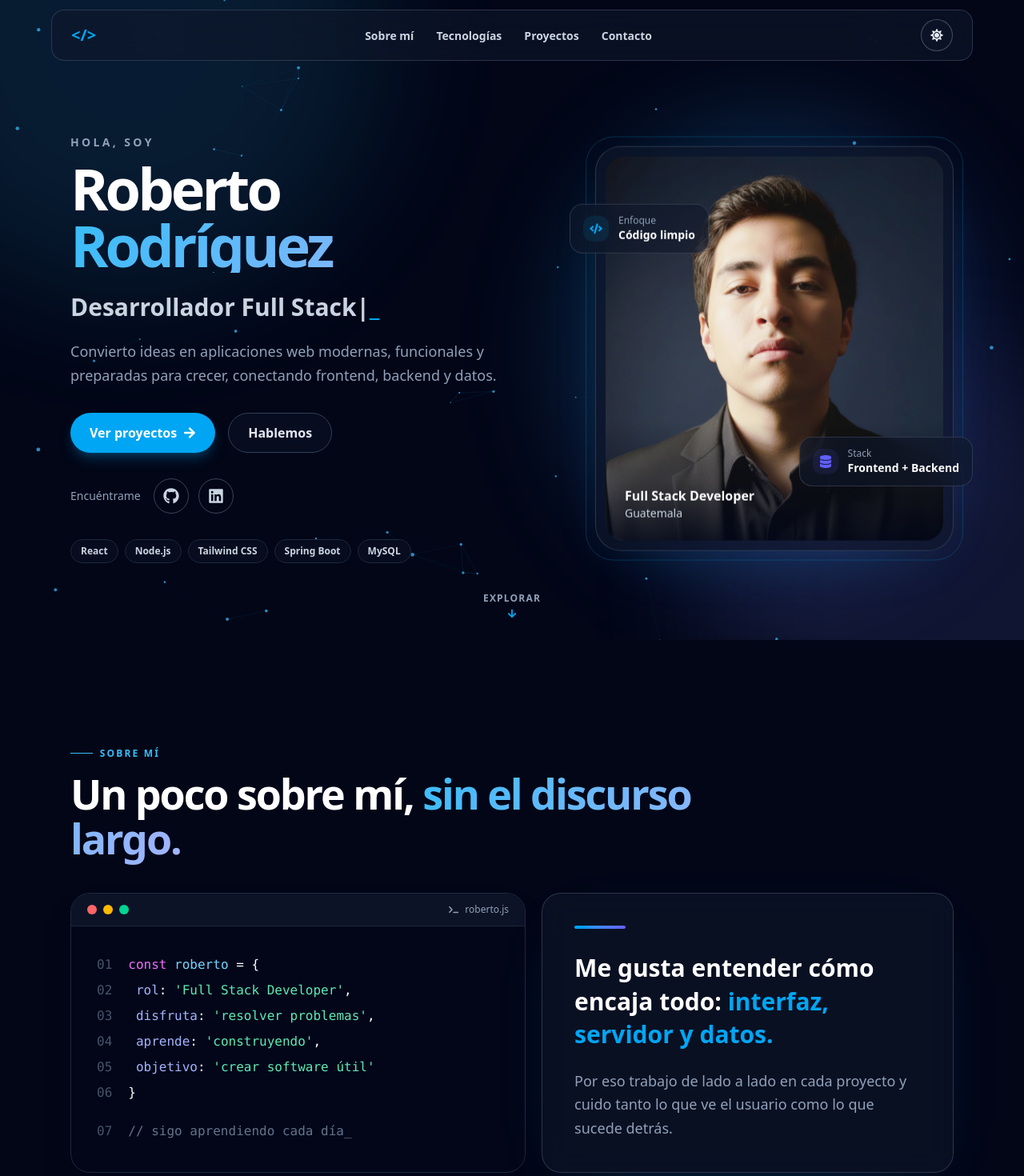
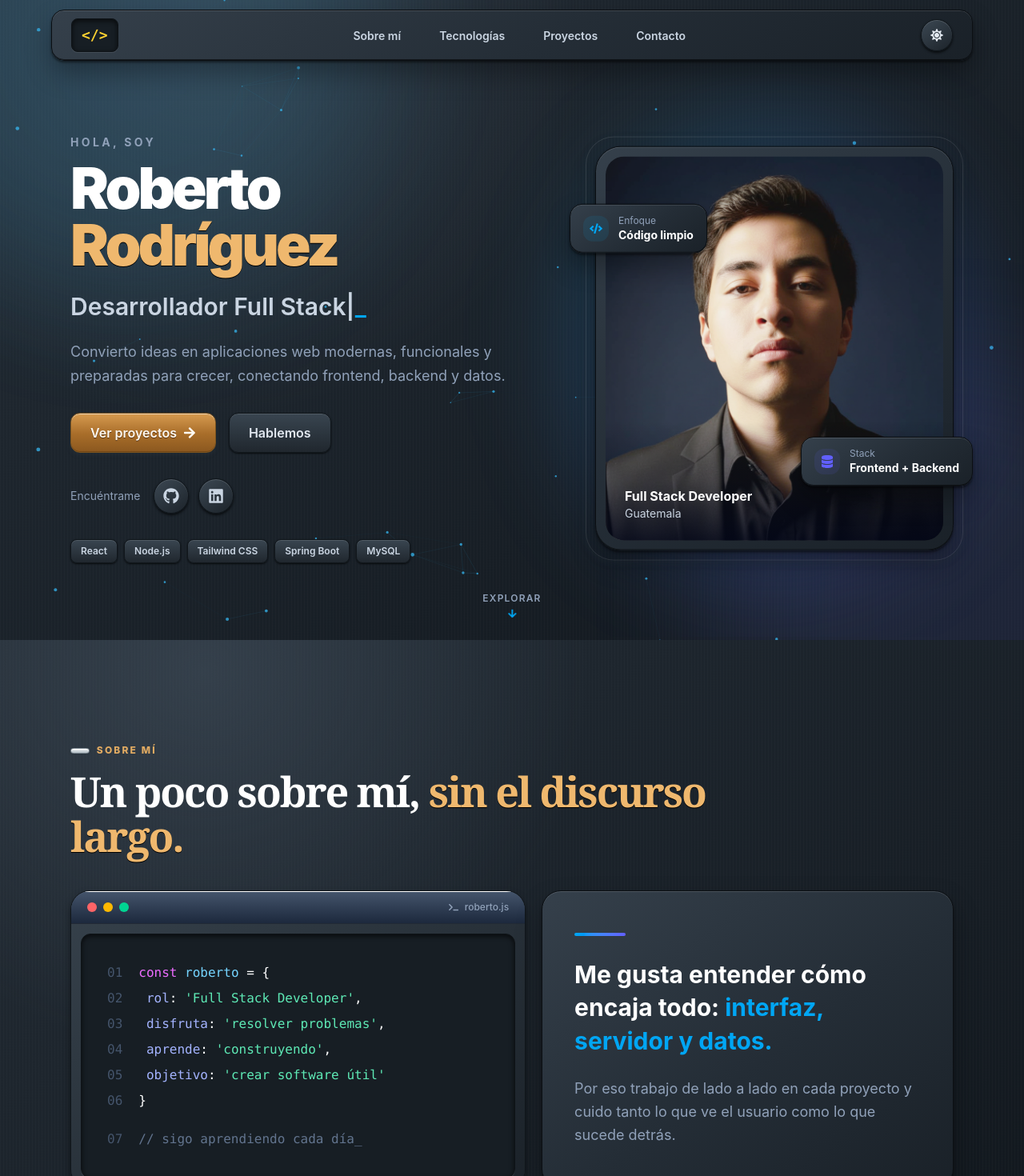
Before and after one commit to rrodriguez-2023342/Portafolio, a React (Vite) app in the folder portfolio/: page / in a window 1280 px wide. Shown: the top 1470 px of the page at 80% size. Built offline with nearby package versions, Linux system fonts and the light colour scheme.

Commit message:
style: Se cambio es UI por un IU Skeumorphism

```diff
--- a/portfolio/src/components/Navbar/Navbar.jsx
+++ b/portfolio/src/components/Navbar/Navbar.jsx
@@ -10,7 +10,7 @@ const navLinks = [
 
 export const Navbar = () => {
     const linkClass =
-        'relative cursor-pointer py-2 font-semibold text-slate-600 after:absolute after:inset-x-0 after:bottom-0 after:mx-auto after:h-0.5 after:w-0 after:rounded-full after:bg-sky-500 after:transition-all hover:text-sky-500 hover:after:w-full dark:text-slate-300 dark:hover:text-sky-400'
+        'relative cursor-pointer rounded-lg px-2.5 py-1.5 font-semibold text-slate-600 after:absolute after:inset-x-2 after:bottom-0 after:mx-auto after:h-0.5 after:w-0 after:rounded-full after:bg-amber-700 after:transition-all hover:text-amber-800 hover:after:w-3/5 dark:text-slate-300 dark:hover:text-amber-300'
 
     return (
         <header className="sticky top-0 z-50 px-2 pt-2 sm:px-3 sm:pt-3">
@@ -20,7 +20,7 @@ export const Navbar = () => {
                     smooth={true}
                     duration={500}
                     offset={-125}
-                    className="cursor-pointer text-xl font-bold text-sky-500"
+                    className="skeuo-inset cursor-pointer rounded-lg px-3 py-1.5 font-mono text-lg font-bold text-amber-800 dark:text-amber-300"
                     aria-label="Ir al inicio"
                 >
                     {'</>'}
@@ -35,7 +35,7 @@ export const Navbar = () => {
                                 duration={500}
                                 offset={-125}
                                 spy={true}
-                                activeClass="!text-sky-500 after:!w-full"
+                                activeClass="!text-amber-800 after:!w-3/5 dark:!text-amber-300"
                                 className={`${linkClass} shrink-0 text-xs md:text-sm`}
                             >
                                 {link.name}
--- a/portfolio/src/components/ProjectCarousel/ProjectCarousel.jsx
+++ b/portfolio/src/components/ProjectCarousel/ProjectCarousel.jsx
@@ -145,7 +145,7 @@ export const ProjectCarousel = ({ images, title }) => {
     return (
         <>
             <div
-                className="group relative h-52 overflow-hidden rounded-xl bg-slate-200 min-[400px]:h-56 sm:h-64 sm:rounded-2xl lg:h-full lg:min-h-64 dark:bg-slate-800"
+                className="skeuo-inset group relative h-52 overflow-hidden rounded-xl p-1.5 min-[400px]:h-56 sm:h-64 sm:rounded-2xl lg:h-full lg:min-h-64"
                 onMouseEnter={() => setIsPaused(true)}
                 onMouseLeave={() => setIsPaused(false)}
                 onTouchStart={() => setIsPaused(true)}
@@ -155,7 +155,7 @@ export const ProjectCarousel = ({ images, title }) => {
                     <button
                         type="button"
                         onClick={() => setIsOpen(true)}
-                        className="h-full w-full cursor-zoom-in"
+                        className="h-full w-full cursor-zoom-in rounded-lg"
                         aria-label={`Ampliar vista previa de ${title}`}
                     >
                         {imageFallback}
@@ -166,7 +166,7 @@ export const ProjectCarousel = ({ images, title }) => {
                         alt={`${title} imagen ${currentImage + 1}`}
                         onError={() => markImageAsFailed(currentImage)}
                         onClick={() => setIsOpen(true)}
-                        className="h-full w-full cursor-zoom-in object-cover transition-transform duration-500 group-hover:scale-[1.035]"
+                        className="h-full w-full cursor-zoom-in rounded-lg object-cover transition-transform duration-500 group-hover:scale-[1.035]"
                     />
                 )}
                 <div className="pointer-events-none absolute inset-0 bg-gradient-to-t from-slate-950/35 via-transparent to-transparent opacity-70" />
--- a/portfolio/src/components/ThemeToggle/ThemeToggle.jsx
+++ b/portfolio/src/components/ThemeToggle/ThemeToggle.jsx
@@ -8,7 +8,7 @@ export const ThemeToggle = () => {
         <button
             type="button"
             onClick={toggleTheme}
-            className="icon-button h-10 w-10 cursor-pointer bg-white/50 text-slate-700 hover:rotate-12 dark:bg-slate-900/50 dark:text-slate-200"
+            className="icon-button h-10 w-10 cursor-pointer text-slate-700 hover:rotate-12 dark:text-slate-200"
             aria-label={theme === 'dark' ? 'Activar modo claro' : 'Activar modo oscuro'}
             title={theme === 'dark' ? 'Modo claro' : 'Modo oscuro'}
         >
--- a/portfolio/src/sections/About/About.jsx
+++ b/portfolio/src/sections/About/About.jsx
@@ -25,9 +25,9 @@ export const About = () => {
                         whileInView={{ opacity: 1, x: 0 }}
                         viewport={{ once: true, amount: 0.25 }}
                         transition={{ duration: 0.6 }}
-                        className="max-w-full overflow-hidden rounded-2xl border border-slate-200 bg-white shadow-2xl shadow-slate-950/10 dark:border-slate-800 dark:bg-slate-950 dark:shadow-slate-950/20 sm:rounded-3xl"
+                        className="skeuo-card max-w-full overflow-hidden rounded-2xl sm:rounded-3xl"
                     >
-                        <div className="flex items-center justify-between border-b border-slate-200 bg-slate-100/90 px-5 py-3 dark:border-slate-800 dark:bg-slate-900/80">
+                        <div className="flex items-center justify-between border-b border-slate-400/60 bg-gradient-to-b from-slate-100 to-slate-300 px-5 py-3 shadow-[inset_0_1px_white] dark:border-black/50 dark:from-slate-600 dark:to-slate-800">
                             <div className="flex gap-2" aria-hidden="true">
                                 <span className="h-3 w-3 rounded-full bg-red-400" />
                                 <span className="h-3 w-3 rounded-full bg-amber-400" />
@@ -39,7 +39,7 @@ export const About = () => {
                             </span>
                         </div>
 
-                        <div className="overflow-x-auto p-4 font-mono text-xs leading-7 sm:p-6 sm:text-sm sm:leading-8 md:p-8 md:text-base">
+                        <div className="skeuo-inset m-2 overflow-x-auto rounded-xl p-4 font-mono text-xs leading-7 sm:m-3 sm:p-6 sm:text-sm sm:leading-8 md:p-8 md:text-base">
                             <p><span className="mr-5 select-none text-slate-300 dark:text-slate-600">01</span><span className="text-fuchsia-600 dark:text-fuchsia-400">const</span> <span className="text-sky-600 dark:text-sky-300">roberto</span> <span className="text-slate-700 dark:text-white">= {'{'}</span></p>
                             <p><span className="mr-5 select-none text-slate-300 dark:text-slate-600">02</span>  <span className="text-indigo-600 dark:text-indigo-300">rol</span><span className="text-slate-700 dark:text-white">:</span> <span className="text-emerald-700 dark:text-emerald-300">&apos;Full Stack Developer&apos;</span><span className="text-slate-700 dark:text-white">,</span></p>
                             <p><span className="mr-5 select-none text-slate-300 dark:text-slate-600">03</span>  <span className="text-indigo-600 dark:text-indigo-300">disfruta</span><span className="text-slate-700 dark:text-white">:</span> <span className="text-emerald-700 dark:text-emerald-300">&apos;resolver problemas&apos;</span><span className="text-slate-700 dark:text-white">,</span></p>
--- a/portfolio/src/sections/Hero/Hero.jsx
+++ b/portfolio/src/sections/Hero/Hero.jsx
@@ -63,7 +63,7 @@ export const Hero = () => {
                             smooth={true}
                             duration={500}
                             offset={-80}
-                            className="group inline-flex w-full cursor-pointer items-center justify-center gap-2 rounded-full bg-sky-500 px-6 py-3 font-semibold text-white shadow-lg shadow-sky-500/25 hover:bg-sky-600 hover:shadow-sky-500/40 min-[420px]:w-auto"
+                            className="skeuo-button group inline-flex w-full cursor-pointer items-center justify-center gap-2 rounded-xl px-6 py-3 font-semibold min-[420px]:w-auto"
                         >
                             Ver proyectos
                             <FaArrowRight className="transition-transform group-hover:translate-x-1" />
@@ -74,7 +74,7 @@ export const Hero = () => {
                             smooth={true}
                             duration={500}
                             offset={-80}
-                            className="w-full cursor-pointer rounded-full border border-slate-300 bg-white/55 px-6 py-3 text-center font-semibold text-slate-700 backdrop-blur-sm hover:border-sky-500 hover:text-sky-600 dark:border-slate-700 dark:bg-slate-900/45 dark:text-slate-200 dark:hover:border-sky-400 dark:hover:text-sky-400 min-[420px]:w-auto"
+                            className="skeuo-chip w-full cursor-pointer rounded-xl px-6 py-3 text-center font-semibold text-slate-700 hover:text-amber-800 dark:text-slate-200 dark:hover:text-amber-300 min-[420px]:w-auto"
                         >
                             Hablemos
                         </Link>
@@ -108,7 +108,7 @@ export const Hero = () => {
                         {technologies.map((technology) => (
                             <span
                                 key={technology}
-                                className="rounded-full border border-slate-200 bg-white/45 px-3 py-1.5 text-xs font-semibold text-slate-600 backdrop-blur-sm dark:border-slate-800 dark:bg-slate-900/40 dark:text-slate-300"
+                                className="skeuo-chip rounded-lg px-3 py-1.5 text-xs font-semibold text-slate-600 dark:text-slate-300"
                             >
                                 {technology}
                             </span>
@@ -128,7 +128,7 @@ export const Hero = () => {
                         transition={{ duration: 6, repeat: Infinity, ease: 'easeInOut' }}
                         className="relative"
                     >
-                        <div className="absolute -inset-3 rounded-[2.2rem] border border-sky-400/20" />
+                        <div className="absolute -inset-3 rounded-[2.2rem] border border-white/60 shadow-[0_3px_8px_rgba(39,53,63,.3)] dark:border-white/10" />
                         <div className="glass-panel relative overflow-hidden rounded-[2rem] p-3">
                             <img
                                 src={profileImage}
--- a/portfolio/src/sections/Skills/Skills.jsx
+++ b/portfolio/src/sections/Skills/Skills.jsx
@@ -43,7 +43,7 @@ const MarqueeGroup = ({ items, hidden = false, onTechnologyChange }) => (
                 onFocus={() => onTechnologyChange(technology)}
                 onBlur={() => onTechnologyChange(null)}
                 onClick={() => onTechnologyChange(technology)}
-                className="flex shrink-0 cursor-help items-center gap-2.5 rounded-xl border border-slate-200/80 bg-white/75 px-4 py-3 shadow-sm backdrop-blur-md hover:-translate-y-1 hover:border-sky-500/50 hover:shadow-lg hover:shadow-sky-500/10 dark:border-slate-800 dark:bg-slate-900/75 sm:gap-3 sm:rounded-2xl sm:px-5 sm:py-3.5"
+                className="skeuo-chip flex shrink-0 cursor-help items-center gap-2.5 rounded-xl px-4 py-3 hover:-translate-y-1 sm:gap-3 sm:rounded-2xl sm:px-5 sm:py-3.5"
             >
                 <span className={`text-2xl ${technology.color}`}>{technology.icon}</span>
                 <span className="whitespace-nowrap text-sm font-bold">{technology.name}</span>
@@ -122,7 +122,7 @@ export const Skills = () => {
                                         {activeTechnology.description}
                                     </p>
                                     <div
-                                        className="mt-3 h-2.5 overflow-hidden rounded-full bg-slate-200 dark:bg-slate-700"
+                                        className="skeuo-inset mt-3 h-3 overflow-hidden rounded-full p-0.5"
                                         role="progressbar"
                                         aria-label={`Dominio de ${activeTechnology.name}`}
                                         aria-valuemin="0"
@@ -130,7 +130,7 @@ export const Skills = () => {
                                         aria-valuenow={activeTechnology.level}
                                     >
                                         <motion.div
-                                            className="h-full rounded-full bg-gradient-to-r from-sky-500 to-cyan-400 shadow-[0_0_10px_rgba(14,165,233,0.45)]"
+                                            className="h-full rounded-full bg-gradient-to-b from-amber-300 via-amber-600 to-amber-800 shadow-[inset_0_1px_rgba(255,255,255,.6)]"
                                             initial={{ width: 0 }}
                                             animate={{ width: `${activeTechnology.level}%` }}
                                             transition={{ duration: 0.65, ease: 'easeOut' }}
--- a/portfolio/src/styles/index.css
+++ b/portfolio/src/styles/index.css
@@ -11,13 +11,24 @@ body {
     margin: 0;
     min-width: 320px;
     overflow-x: clip;
-    font-family: system-ui, sans-serif;
-    background-color: #ffffff;
+    font-family: Inter, ui-sans-serif, system-ui, sans-serif;
+    color: #263548;
+    background-color: #dce3e8;
+    background-image:
+        radial-gradient(circle at 20% 10%, rgba(255, 255, 255, 0.9), transparent 28rem),
+        repeating-linear-gradient(90deg, rgba(255,255,255,.12) 0 1px, transparent 1px 4px),
+        linear-gradient(145deg, #eef2f4, #cbd4db);
+    background-attachment: fixed;
     text-rendering: optimizeLegibility;
 }
 
 html.dark body {
-    background-color: #020617;
+    color: #e7edf2;
+    background-color: #151b22;
+    background-image:
+        radial-gradient(circle at 20% 5%, rgba(78, 93, 108, 0.42), transparent 30rem),
+        repeating-linear-gradient(90deg, rgba(255,255,255,.018) 0 1px, transparent 1px 4px),
+        linear-gradient(145deg, #242d36, #11171d);
 }
 
 body::selection {
@@ -36,16 +47,23 @@ section[id] {
 }
 
 .glass-panel {
-    border: 1px solid rgba(148, 163, 184, 0.28);
-    background: rgba(255, 255, 255, 0.68);
-    box-shadow: 0 24px 70px -40px rgba(15, 23, 42, 0.35);
-    backdrop-filter: blur(18px);
+    border: 1px solid #aab6bf;
+    background: linear-gradient(145deg, #f8fafb 0%, #dce3e8 58%, #cbd4da 100%);
+    box-shadow:
+        inset 0 1px 0 rgba(255, 255, 255, 0.95),
+        inset 0 -1px 0 rgba(90, 108, 122, 0.2),
+        0 2px 3px rgba(37, 52, 65, 0.18),
+        0 15px 30px rgba(37, 52, 65, 0.16);
 }
 
 .dark .glass-panel {
-    border-color: rgba(71, 85, 105, 0.55);
-    background: rgba(15, 23, 42, 0.62);
-    box-shadow: 0 24px 80px -42px rgba(14, 165, 233, 0.28);
+    border-color: #0b0f13;
+    background: linear-gradient(145deg, #35404b 0%, #242d36 55%, #1a2128 100%);
+    box-shadow:
+        inset 0 1px 0 rgba(255, 255, 255, 0.13),
+        inset 0 -1px 0 rgba(0, 0, 0, 0.55),
+        0 2px 3px rgba(0, 0, 0, 0.5),
+        0 16px 32px rgba(0, 0, 0, 0.3);
 }
 
 .section-eyebrow {
@@ -53,7 +71,7 @@ section[id] {
     align-items: center;
     gap: 0.55rem;
     margin-bottom: 0.85rem;
-    color: #0284c7;
+    color: #98672e;
     font-size: 0.75rem;
     font-weight: 800;
     letter-spacing: 0.18em;
@@ -61,33 +79,36 @@ section[id] {
 }
 
 .section-eyebrow::before {
-    width: 1.75rem;
-    height: 1px;
+    width: 1.5rem;
+    height: 0.45rem;
+    border: 1px solid #7b8790;
+    border-radius: 999px;
     content: "";
-    background: currentColor;
+    background: linear-gradient(#f8fafb, #aebac2);
+    box-shadow: inset 0 1px white, 0 1px 2px rgba(35, 48, 58, .35);
 }
 
 .dark .section-eyebrow {
-    color: #38bdf8;
+    color: #e0aa62;
 }
 
 .section-title {
     max-width: 52rem;
     font-size: clamp(2rem, 5vw, 3.25rem);
-    font-weight: 800;
+    font-family: Georgia, 'Times New Roman', serif;
+    font-weight: 700;
     line-height: 1.08;
     letter-spacing: -0.04em;
 }
 
 .text-gradient {
-    color: transparent;
-    background: linear-gradient(120deg, #0284c7, #6366f1);
-    background-clip: text;
-    -webkit-background-clip: text;
+    color: #a3692d;
+    text-shadow: 0 1px 0 #fff;
 }
 
 .dark .text-gradient {
-    background-image: linear-gradient(120deg, #38bdf8, #a5b4fc);
+    color: #efb86e;
+    text-shadow: 0 1px 0 #000;
 }
 
 .interactive-card {
@@ -110,9 +131,9 @@ section[id] {
 }
 
 .interactive-card:hover {
-    border-color: rgba(14, 165, 233, 0.42);
-    box-shadow: 0 28px 70px -44px rgba(2, 132, 199, 0.65);
-    transform: translateY(-5px);
+    border-color: #8d9aa4;
+    box-shadow: inset 0 1px #fff, 0 20px 32px rgba(37,52,65,.2);
+    transform: translateY(-3px);
 }
 
 .interactive-card:hover::after {
@@ -123,8 +144,10 @@ section[id] {
     display: inline-flex;
     align-items: center;
     justify-content: center;
-    border: 1px solid rgba(148, 163, 184, 0.4);
+    border: 1px solid #9ba8b1;
     border-radius: 9999px;
+    background: linear-gradient(145deg, #fff, #cbd4da);
+    box-shadow: inset 0 1px 0 white, 0 2px 3px rgba(33,47,57,.32);
     transition:
         color 200ms ease,
         border-color 200ms ease,
@@ -133,14 +156,79 @@ section[id] {
 }
 
 .icon-button:hover {
-    color: #0284c7;
-    border-color: rgba(14, 165, 233, 0.5);
-    background: rgba(14, 165, 233, 0.1);
-    transform: translateY(-2px);
+    color: #a3692d;
+    border-color: #86949e;
+    background: linear-gradient(145deg, #fff, #d8c4a6);
+    transform: translateY(-1px);
+}
+
+.icon-button:active {
+    transform: translateY(1px);
+    box-shadow: inset 0 2px 4px rgba(28, 41, 51, .35);
+}
+
+.dark .icon-button {
+    border-color: #10161b;
+    background: linear-gradient(145deg, #3c4853, #1c232a);
+    box-shadow: inset 0 1px rgba(255,255,255,.15), 0 2px 3px #090c0f;
 }
 
 .dark .icon-button:hover {
-    color: #38bdf8;
+    color: #efb86e;
+}
+
+.skeuo-card {
+    border: 1px solid #a5b1ba;
+    background: linear-gradient(145deg, #f7f9fa, #d4dce1);
+    box-shadow: inset 0 1px white, inset 0 -1px rgba(74,90,102,.18), 0 5px 10px rgba(40,54,65,.18);
+}
+
+.dark .skeuo-card {
+    border-color: #11171c;
+    background: linear-gradient(145deg, #36414b, #1c232a);
+    box-shadow: inset 0 1px rgba(255,255,255,.12), 0 5px 10px rgba(0,0,0,.4);
+}
+
+.skeuo-inset {
+    border: 1px solid #a8b3bb;
+    background: #d8e0e5;
+    box-shadow: inset 0 2px 5px rgba(43,58,69,.25), 0 1px rgba(255,255,255,.85);
+}
+
+.dark .skeuo-inset {
+    border-color: #0e1317;
+    background: #171e24;
+    box-shadow: inset 0 2px 6px rgba(0,0,0,.7), 0 1px rgba(255,255,255,.08);
+}
+
+.skeuo-button {
+    border: 1px solid #7d551f;
+    color: #fffaf2;
+    background: linear-gradient(#d79b50, #a96e2a 52%, #8b581f);
+    box-shadow: inset 0 1px rgba(255,255,255,.55), inset 0 -1px rgba(65,35,8,.35), 0 3px 5px rgba(46,57,65,.3);
+    text-shadow: 0 1px rgba(60,32,8,.7);
+}
+
+.skeuo-button:hover {
+    filter: brightness(1.06);
+    transform: translateY(-1px);
+}
+
+.skeuo-button:active {
+    transform: translateY(1px);
+    box-shadow: inset 0 2px 5px rgba(57,31,8,.55);
+}
+
+.skeuo-chip {
+    border: 1px solid #aab4bb;
+    background: linear-gradient(#f9fafb, #cdd6dc);
+    box-shadow: inset 0 1px #fff, 0 1px 2px rgba(35,48,58,.24);
+}
+
+.dark .skeuo-chip {
+    border-color: #11171c;
+    background: linear-gradient(#394550, #20272e);
+    box-shadow: inset 0 1px rgba(255,255,255,.12), 0 1px 2px #080b0d;
 }
 
 .tech-marquee {
```
Also changed, not shown: portfolio/src/sections/Contact/Contact.jsx (+4 -4 lines), portfolio/src/sections/Projects/Projects.jsx (+4 -11 lines).
